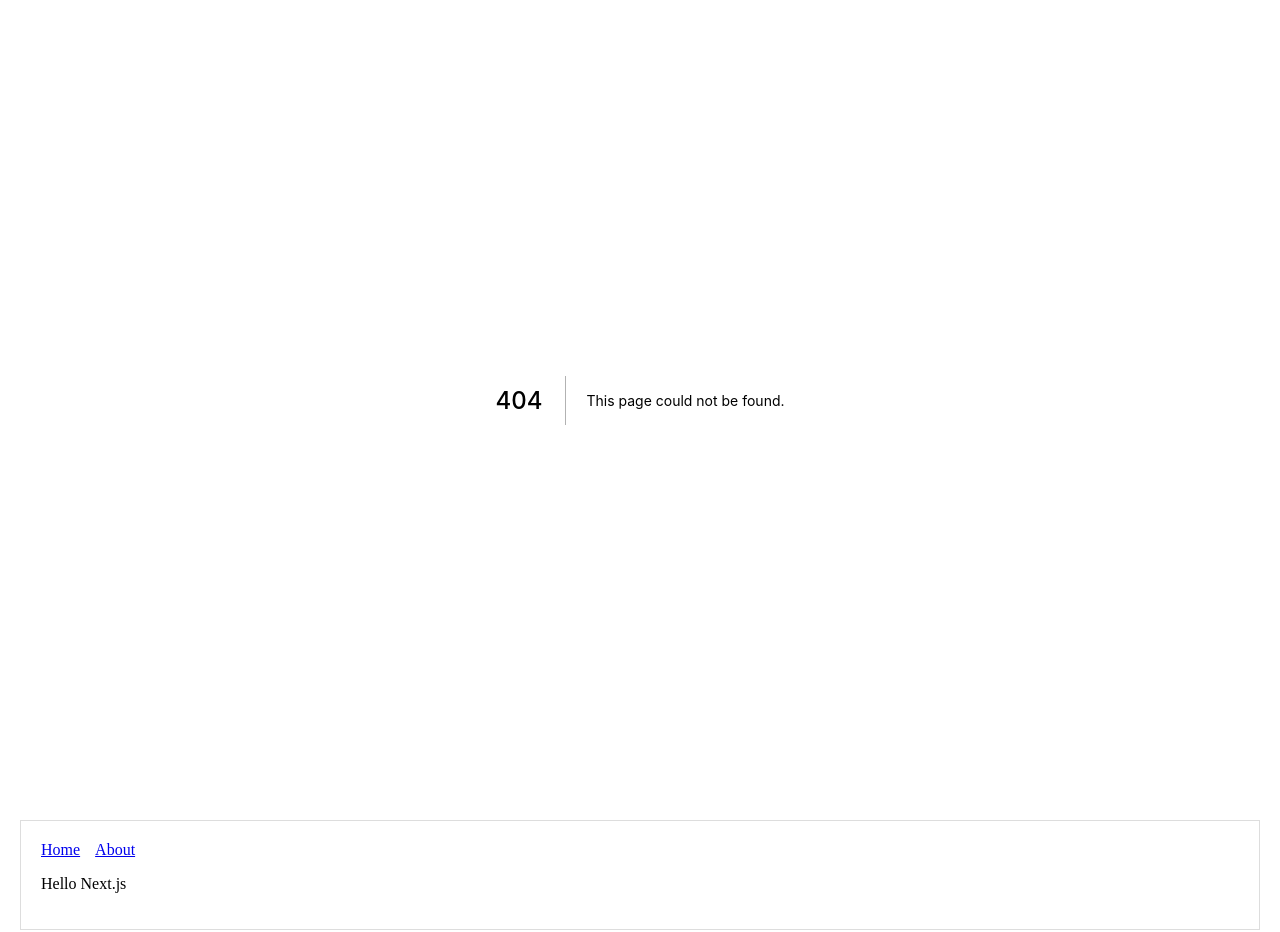
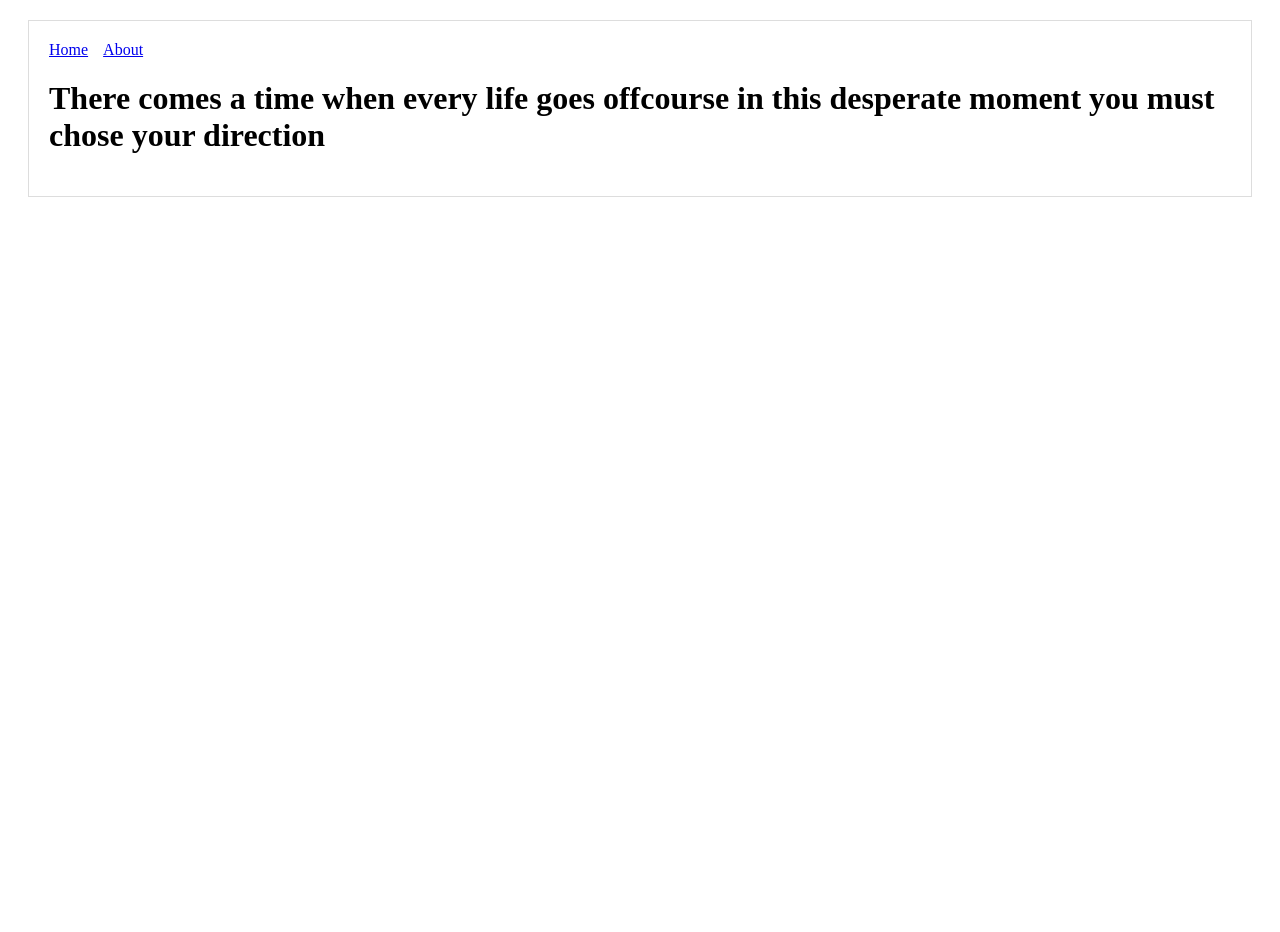
Before and after one commit to oaks-view/next-i18next-scanner-test, a Next.js app: page / in a window 1280 px wide. Before the commit this address had no page. Shown: the top 932 px of the page. After the commit the page ends 800 px from the top, so only its background shows below. Built offline with nearby package versions, Linux system fonts and the light colour scheme.

Commit message:
layout stage

```diff
--- a/pages/_app.js
+++ b/pages/_app.js
@@ -18,12 +18,10 @@ class MyApp extends App {
 
   render() {
     const { Component, pageProps, router } = this.props
-    // return <Component {...pageProps} />
     return <>
-    <Component {...pageProps} key={router.route} />
-    <Layout>
-      <p>Hello Next.js</p>
-    </Layout>
+      <Layout>
+        <Component {...pageProps} key={router.route} />
+      </Layout>
     </>
   }
 }
--- a/pages/about.js
+++ b/pages/about.js
@@ -4,8 +4,6 @@ import Layout from '../components/MyLayout';
 
 export default function About() {
   return (
-    <Layout>
       <p>This is the about page</p>
-    </Layout>
   );
 }
--- /dev/null
+++ b/pages/index.js
@@ -0,0 +1,7 @@
+import Layout from '../components/MyLayout';
+
+export default function Index() {
+  return (
+    <h1>There comes a time when every life goes offcourse in this desperate moment you must chose your direction</h1>
+  );
+}
```
Also changed, not shown: pages/independent.js (deleted, +0 -9 lines).
